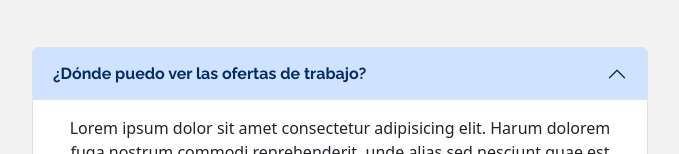
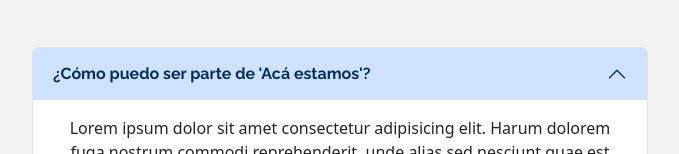
Before and after one commit to aravenab/proyecto-aca-estamos, a React (Vite) app: page /faq in a window 1280 px wide. Shown: the part 128-282 px from the top of the page, without its empty margins (300-979 px from the left). Built offline with nearby package versions, Linux system fonts and the light colour scheme; what rut.js would draw is missing.

Commit message:
test faq

```diff
--- a/src/views/Faq/Faq.jsx
+++ b/src/views/Faq/Faq.jsx
@@ -24,7 +24,7 @@ export default function Faq() {
                   <div className="accordion-item">
                       <h2 className="accordion-header">
                           <button className="accordion-button" type="button" data-bs-toggle="collapse" data-bs-target="#panelsStayOpen-collapseOne" aria-expanded="true" aria-controls="panelsStayOpen-collapseOne">
-                              <strong> ¿Dónde puedo ver las ofertas de trabajo?</strong>
+                              <strong>¿Cómo puedo ser parte de 'Acá estamos'?</strong>
                           </button>
                       </h2>
                       <div id="panelsStayOpen-collapseOne" className="accordion-collapse collapse show">
```
